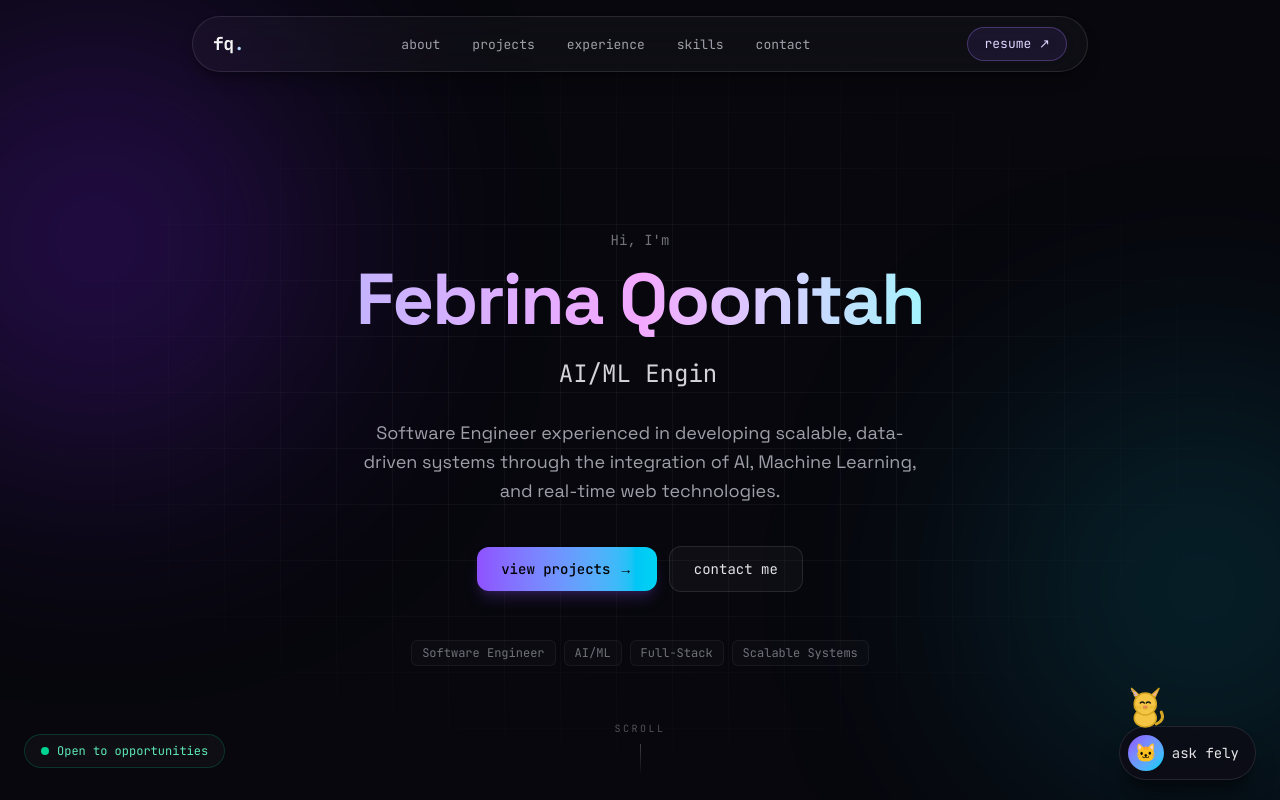
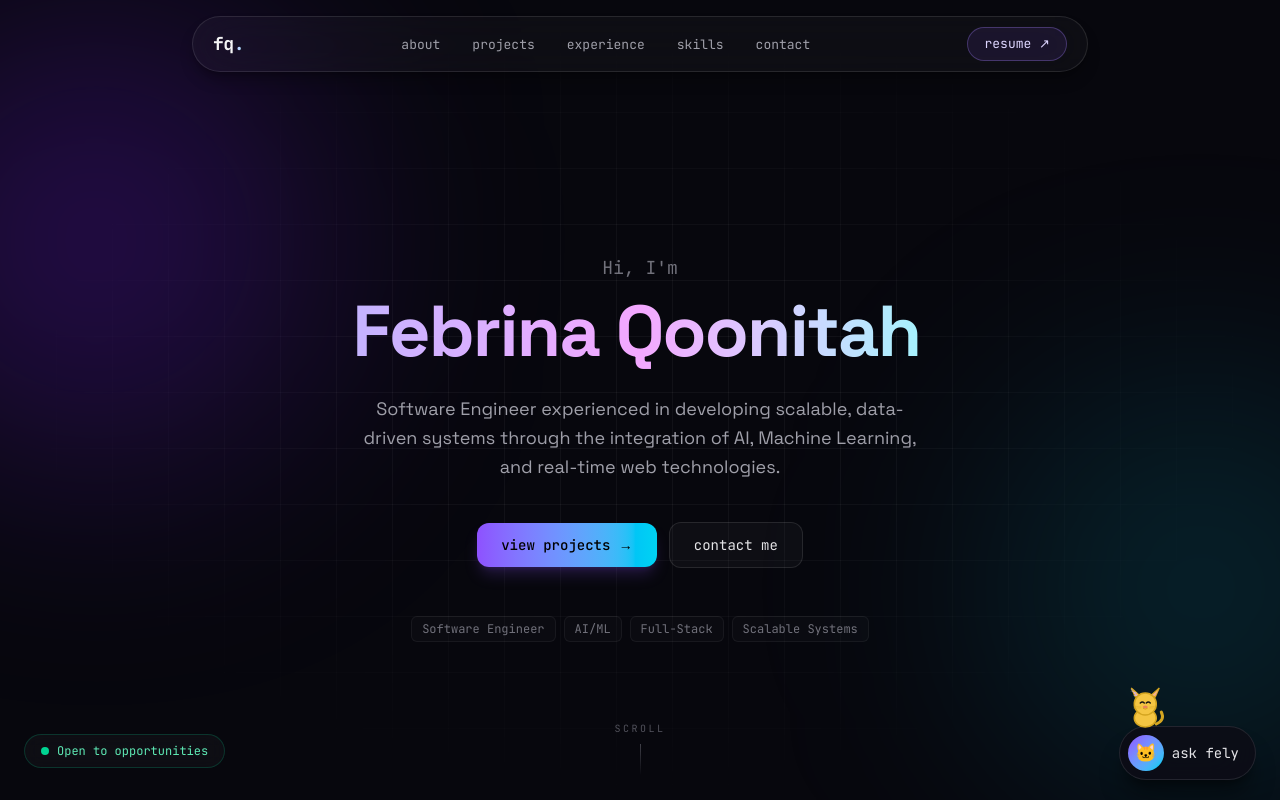
Before and after one commit to febrinaqh/febrina-portfolio-2026, a Next.js app: page / in a window 1280 px wide. Shown: the top 800 px of the page. Built offline with nearby package versions, Linux system fonts and the light colour scheme.

Commit message:
refactor design

```diff
--- a/components/Hero.tsx
+++ b/components/Hero.tsx
@@ -10,45 +10,24 @@ const fadeUp = (delay = 0) => ({
   transition: { duration: 0.6, delay, ease: "easeOut" as const },
 });
 
-// ── Classic type/delete rotating headline ──────────────────────────────────────
-function TypedRoles({ words }: { words: string[] }) {
-  const [text, setText] = useState("");
+// ── One-time typing animation for the name ─────────────────────────────────────
+function TypedName({ name }: { name: string }) {
+  const [count, setCount] = useState(0);
+  const done = count >= name.length;
 
   useEffect(() => {
-    let word = 0;
-    let char = 0;
-    let deleting = false;
-    let timer: ReturnType<typeof setTimeout>;
-
-    const tick = () => {
-      const current = words[word];
-      setText(current.slice(0, char));
-
-      if (!deleting && char === current.length) {
-        deleting = true;
-        timer = setTimeout(tick, 1600);
-        return;
-      }
-      if (deleting && char === 0) {
-        deleting = false;
-        word = (word + 1) % words.length;
-      }
-      char += deleting ? -1 : 1;
-      timer = setTimeout(tick, deleting ? 40 : 80);
-    };
-
-    timer = setTimeout(tick, 300);
+    if (done) return;
+    const timer = setTimeout(() => setCount((c) => c + 1), count === 0 ? 400 : 90);
     return () => clearTimeout(timer);
-  }, [words]);
+  }, [count, done]);
 
   return (
-    <p className="mt-5 h-9 font-mono text-xl text-zinc-300 sm:text-2xl">
-      {text}
-      <span
-        aria-hidden="true"
-        className="caret ml-0.5 inline-block h-6 w-[2px] translate-y-1 bg-cyan-400"
-      />
-    </p>
+    <span aria-hidden="true">
+      {name.slice(0, count)}
+      <span className="caret ml-1 inline-block h-[0.85em] w-[3px] translate-y-[0.1em] bg-cyan-400" />
+      {/* Reserve the remaining width so the centered name doesn't shift while typing */}
+      <span className="invisible">{name.slice(count)}</span>
+    </span>
   );
 }
 
@@ -79,20 +58,17 @@ export default function Hero() {
       </motion.div>
 
       <div className="relative z-10 mx-auto flex max-w-3xl flex-col items-center text-center">
-        <motion.p {...fadeUp(0)} className="mb-3 font-mono text-sm text-zinc-500">
+        <motion.p {...fadeUp(0)} className="mb-3 font-mono text-lg text-zinc-500">
           {personal.greeting}
         </motion.p>
 
         <motion.h1
           {...fadeUp(0.1)}
+          aria-label={personal.name}
           className="bg-gradient-to-r from-violet-300 via-fuchsia-300 to-cyan-200 bg-clip-text text-5xl font-bold leading-[1.05] tracking-tight text-transparent sm:text-6xl md:text-7xl"
         >
-          {personal.name}
+          <TypedName name={personal.name} />
         </motion.h1>
-
-        <motion.div {...fadeUp(0.2)}>
-          <TypedRoles words={personal.roles} />
-        </motion.div>
 
         <motion.p
           {...fadeUp(0.3)}
```
